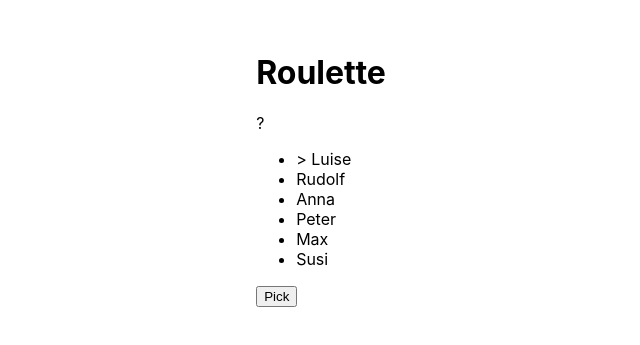
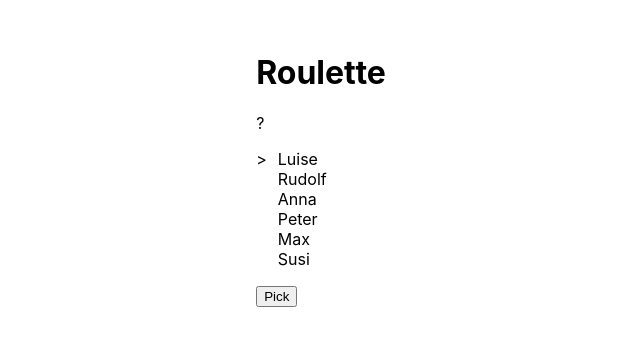
Before and after one commit to azerifox/fadapi, a Next.js app: page /picker in a window 1280 px wide. Shown: the part 231-576 px from the top of the page, without its empty margins (319-959 px from the left). Built offline with nearby package versions, Linux system fonts and the light colour scheme.

Commit message:
Styles bullet list to naked flex cursor

```diff
--- a/pages/picker.tsx
+++ b/pages/picker.tsx
@@ -56,8 +56,12 @@ function Roulette(props: RouletteProps) {
   const listItems = rouletteQueue.map((participant, index) => {
     return (
       <li key={participant}>
-        {currentQueueIndex === index && selected != undefined ? "> " : "  "}
-        {participant}
+        <div className={styles.row}>
+          <div className={styles.cursor}>
+            {currentQueueIndex === index && selected != undefined ? ">" : ""}
+          </div>
+          <div className={styles.column}>{participant}</div>
+        </div>
       </li>
     );
   });
@@ -66,8 +70,10 @@ function Roulette(props: RouletteProps) {
     <div>
       <h1>Roulette</h1>
       <p>{selected}</p>
-      <ul>{listItems}</ul>
-      <button disabled={picking} onClick={pick}>{picking ? "Picking" : "Pick"}</button>
+      <ul className={styles.nakedList}>{listItems}</ul>
+      <button disabled={picking} onClick={pick}>
+        {picking ? "Picking" : "Pick"}
+      </button>
     </div>
   );
 }
--- a/styles/Picker.module.css
+++ b/styles/Picker.module.css
@@ -11,3 +11,22 @@
   justify-content: center;
   align-items: center;
 }
+
+.nakedList {
+  padding: 0;
+  list-style-type: none;
+  list-style: none;
+}
+
+.row {
+  display: flex;
+  flex-direction:row;
+}
+
+.cursor {
+  flex: 1;
+}
+
+.column {
+  flex: 5;
+}
```
